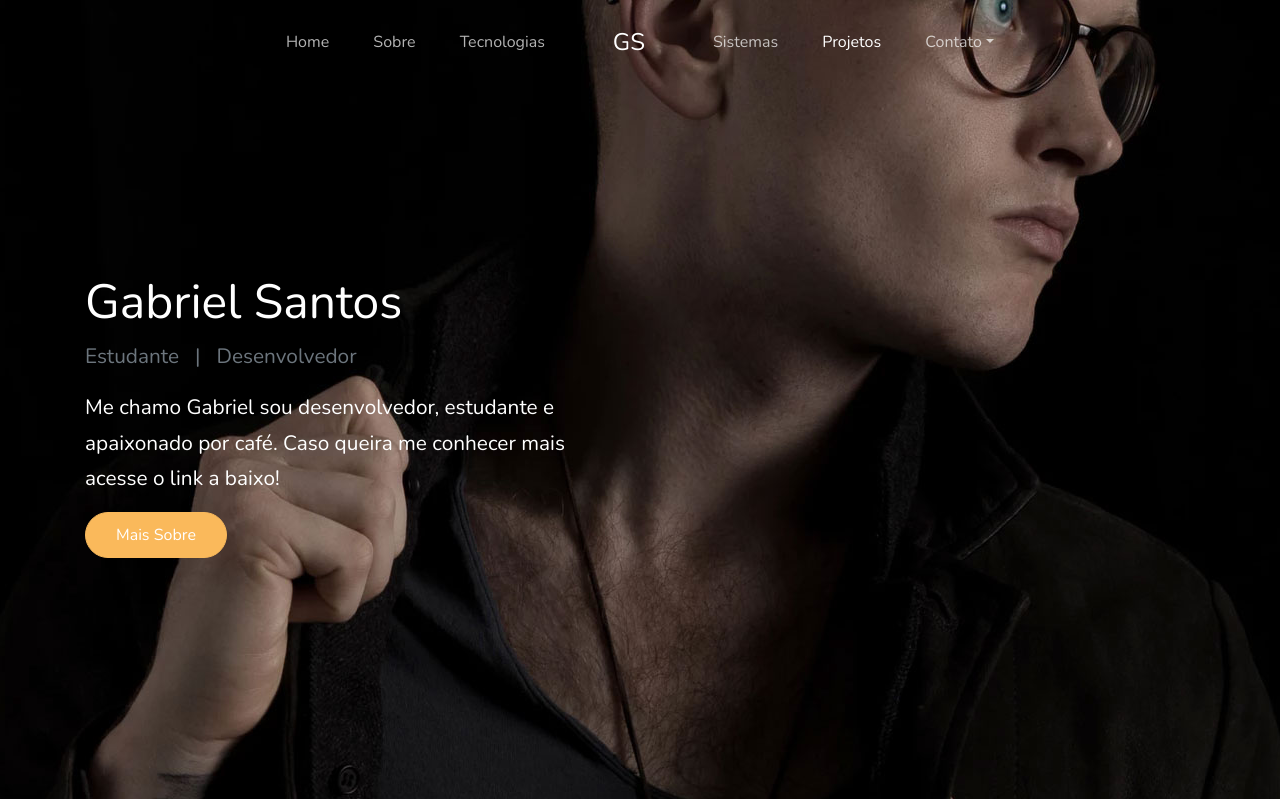
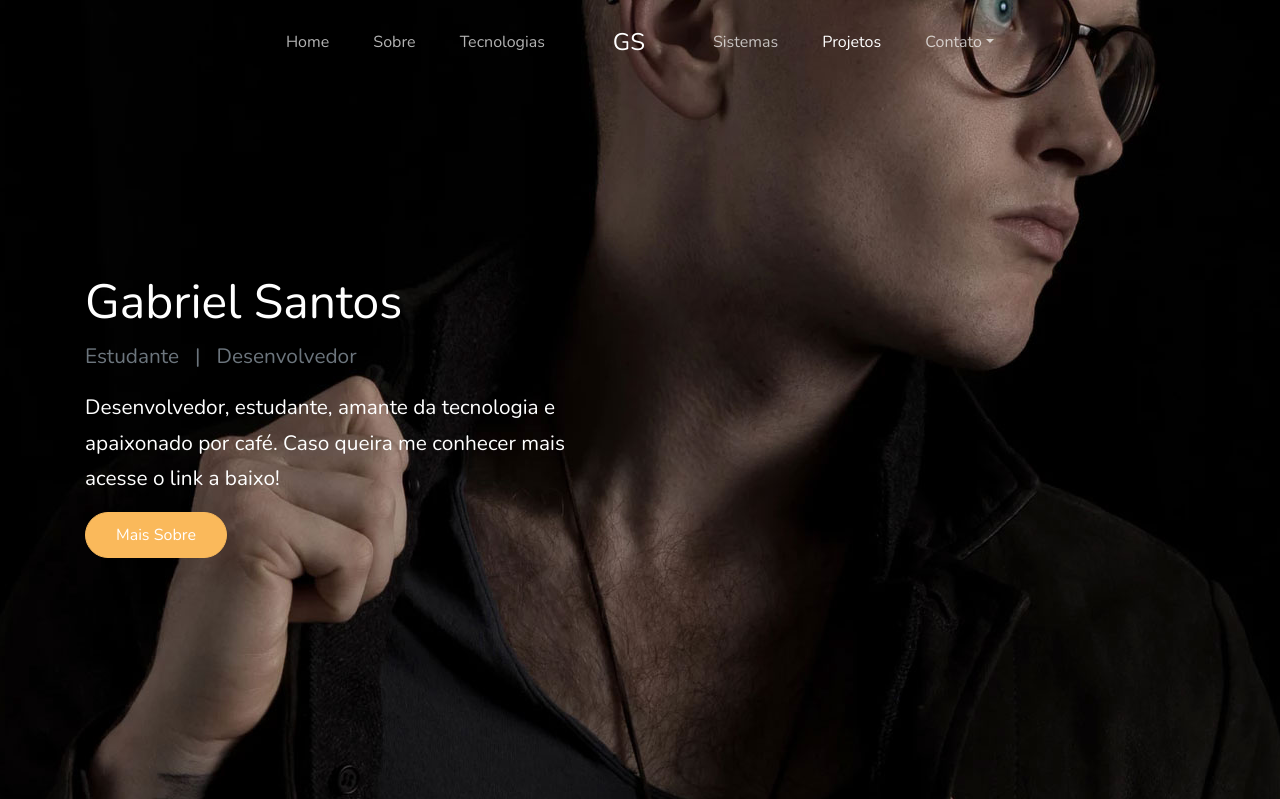
Before and after one commit to santos-gabriel/ProjetoSite, a PHP site: page /dev/ in a window 1280 px wide. Shown: the top 799 px of the page. Run offline with PHP 8.4, Linux system fonts and the light colour scheme; some web fonts are replaced.

Commit message:
alteracao mensagem de apresentacao

```diff
--- a/index.php
+++ b/index.php
@@ -31,7 +31,7 @@
               <div class="col-lg-6">
                 <h1 class="text-white">Gabriel Santos</h1>
                 <p class="text-secondary">Estudante<span class="mx-3">|</span>Desenvolvedor</p>
-                <p class="lead">Me chamo Gabriel sou desenvolvedor, estudante e apaixonado por café.
+                <p class="lead">Desenvolvedor, estudante, amante da tecnologia e apaixonado por café.
                                 Caso queira me conhecer mais acesse o link a baixo! </p>
                 <p><a href="#about-section" class="btn smoothscroll btn-primary">Mais Sobre</a></p>
               </div>
```
